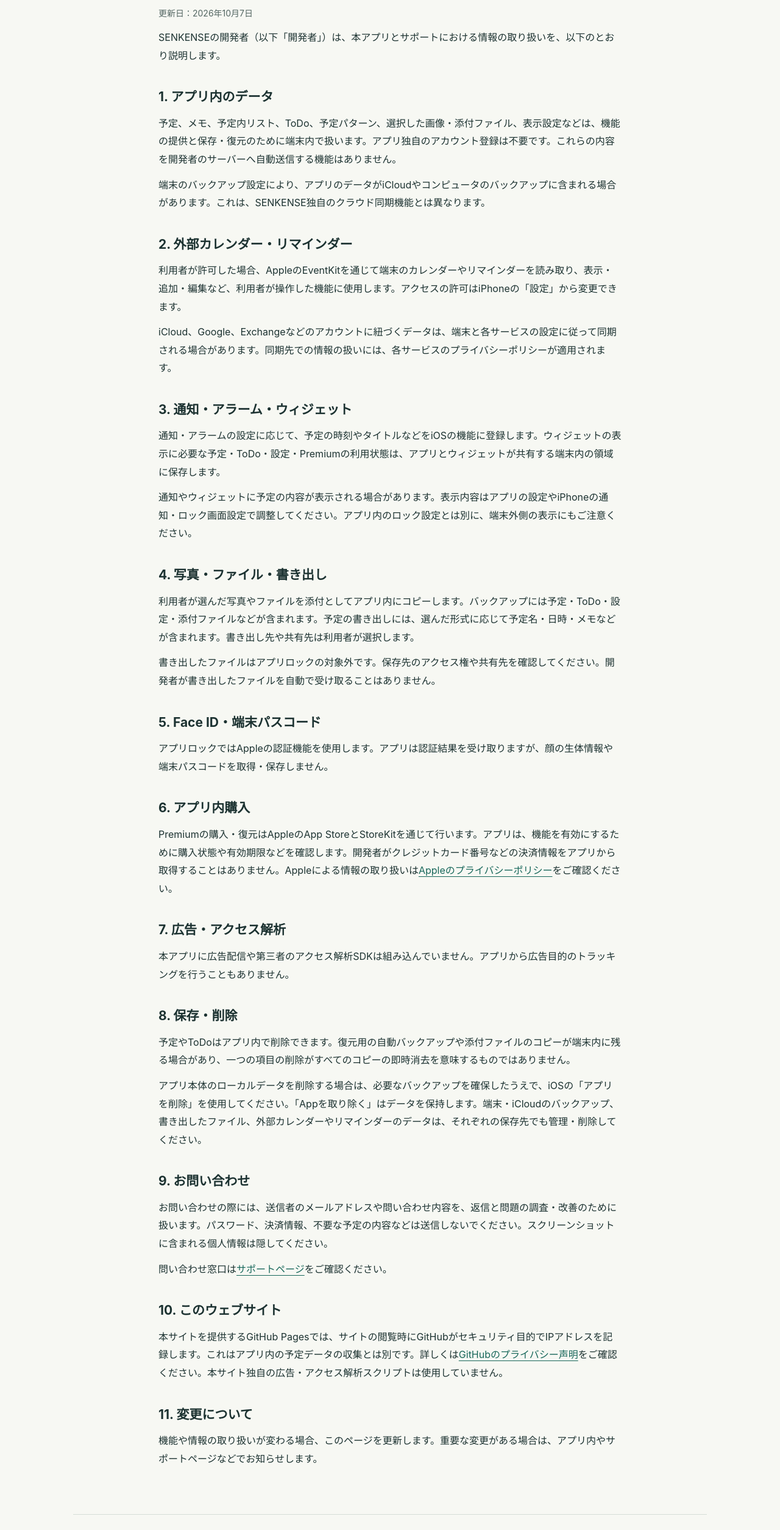
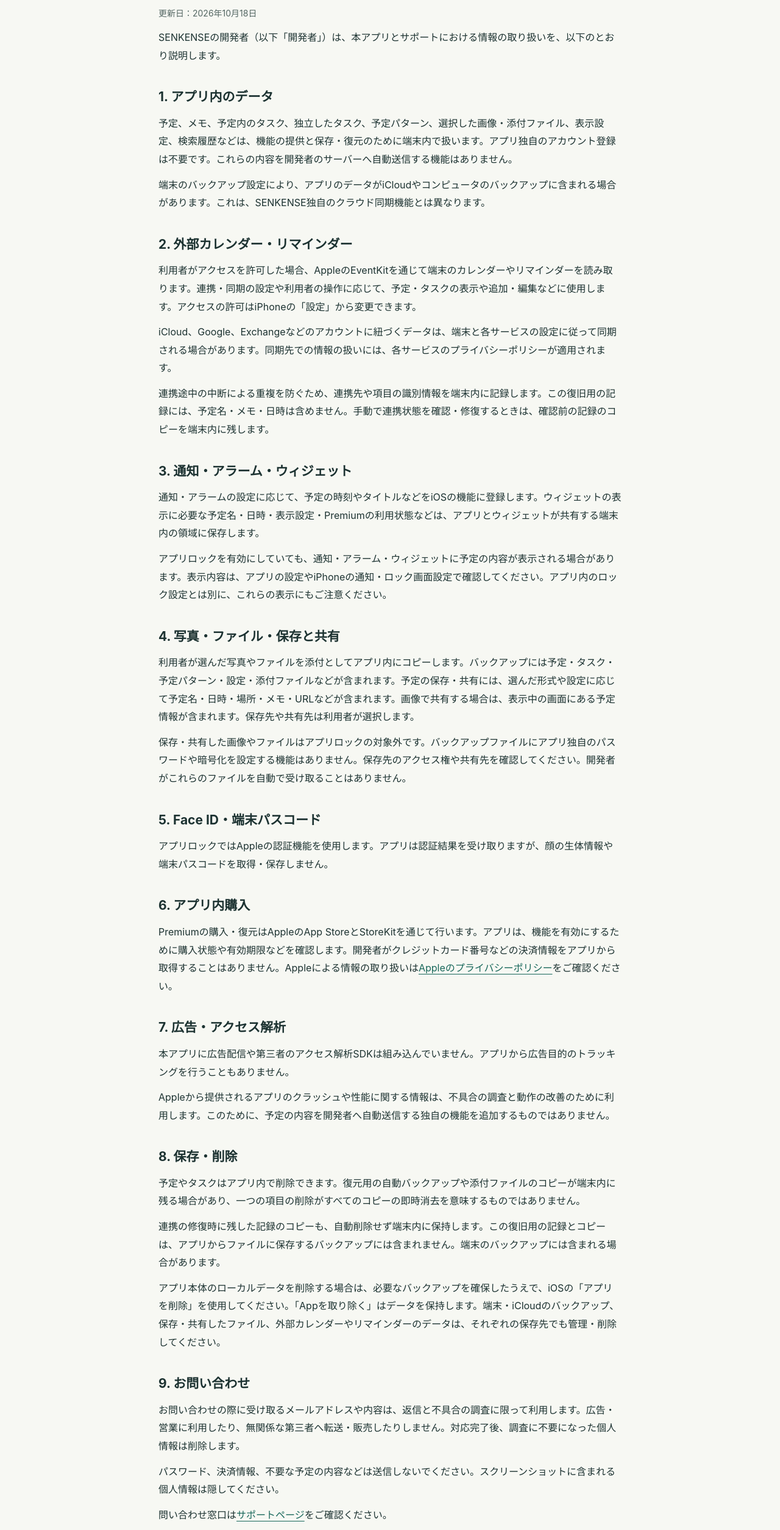
Before and after one commit to ringo-works/senkense, a plain HTML site: page privacy.html in a window 1280 px wide. Shown: the part 250-2759 px from the top of the page at 61% size. Drawn offline with Linux system fonts and the light colour scheme.

Commit message:
Update SENKENSE support and privacy information
Align the three public pages with current task wording, backup steps, alarm regional-time requirements, and approved support/privacy policies. Leave styles and app source unchanged.

```diff
--- a/privacy.html
+++ b/privacy.html
@@ -5,31 +5,35 @@
   <a class="skip" href="#main">本文へ移動</a>
   <header class="site-header"><a class="brand" href="index.html">SENKENSE</a><nav aria-label="メイン"><a href="support.html">サポート</a><a href="privacy.html" aria-current="page">プライバシー</a></nav></header>
   <main id="main" class="document">
-    <p class="eyebrow">SENKENSE</p><h1>プライバシーポリシー</h1><p class="meta">更新日：2026年10月7日</p>
+    <p class="eyebrow">SENKENSE</p><h1>プライバシーポリシー</h1><p class="meta">更新日：2026年10月18日</p>
     <p>SENKENSEの開発者（以下「開発者」）は、本アプリとサポートにおける情報の取り扱いを、以下のとおり説明します。</p>
     <h2>1. アプリ内のデータ</h2>
-    <p>予定、メモ、予定内リスト、ToDo、予定パターン、選択した画像・添付ファイル、表示設定などは、機能の提供と保存・復元のために端末内で扱います。アプリ独自のアカウント登録は不要です。これらの内容を開発者のサーバーへ自動送信する機能はありません。</p>
+    <p>予定、メモ、予定内のタスク、独立したタスク、予定パターン、選択した画像・添付ファイル、表示設定、検索履歴などは、機能の提供と保存・復元のために端末内で扱います。アプリ独自のアカウント登録は不要です。これらの内容を開発者のサーバーへ自動送信する機能はありません。</p>
     <p>端末のバックアップ設定により、アプリのデータがiCloudやコンピュータのバックアップに含まれる場合があります。これは、SENKENSE独自のクラウド同期機能とは異なります。</p>
     <h2>2. 外部カレンダー・リマインダー</h2>
-    <p>利用者が許可した場合、AppleのEventKitを通じて端末のカレンダーやリマインダーを読み取り、表示・追加・編集など、利用者が操作した機能に使用します。アクセスの許可はiPhoneの「設定」から変更できます。</p>
+    <p>利用者がアクセスを許可した場合、AppleのEventKitを通じて端末のカレンダーやリマインダーを読み取ります。連携・同期の設定や利用者の操作に応じて、予定・タスクの表示や追加・編集などに使用します。アクセスの許可はiPhoneの「設定」から変更できます。</p>
     <p>iCloud、Google、Exchangeなどのアカウントに紐づくデータは、端末と各サービスの設定に従って同期される場合があります。同期先での情報の扱いには、各サービスのプライバシーポリシーが適用されます。</p>
+    <p>連携途中の中断による重複を防ぐため、連携先や項目の識別情報を端末内に記録します。この復旧用の記録には、予定名・メモ・日時は含めません。手動で連携状態を確認・修復するときは、確認前の記録のコピーを端末内に残します。</p>
     <h2>3. 通知・アラーム・ウィジェット</h2>
-    <p>通知・アラームの設定に応じて、予定の時刻やタイトルなどをiOSの機能に登録します。ウィジェットの表示に必要な予定・ToDo・設定・Premiumの利用状態は、アプリとウィジェットが共有する端末内の領域に保存します。</p>
-    <p>通知やウィジェットに予定の内容が表示される場合があります。表示内容はアプリの設定やiPhoneの通知・ロック画面設定で調整してください。アプリ内のロック設定とは別に、端末外側の表示にもご注意ください。</p>
-    <h2>4. 写真・ファイル・書き出し</h2>
-    <p>利用者が選んだ写真やファイルを添付としてアプリ内にコピーします。バックアップには予定・ToDo・設定・添付ファイルなどが含まれます。予定の書き出しには、選んだ形式に応じて予定名・日時・メモなどが含まれます。書き出し先や共有先は利用者が選択します。</p>
-    <p>書き出したファイルはアプリロックの対象外です。保存先のアクセス権や共有先を確認してください。開発者が書き出したファイルを自動で受け取ることはありません。</p>
+    <p>通知・アラームの設定に応じて、予定の時刻やタイトルなどをiOSの機能に登録します。ウィジェットの表示に必要な予定名・日時・表示設定・Premiumの利用状態などは、アプリとウィジェットが共有する端末内の領域に保存します。</p>
+    <p>アプリロックを有効にしていても、通知・アラーム・ウィジェットに予定の内容が表示される場合があります。表示内容は、アプリの設定やiPhoneの通知・ロック画面設定で確認してください。アプリ内のロック設定とは別に、これらの表示にもご注意ください。</p>
+    <h2>4. 写真・ファイル・保存と共有</h2>
+    <p>利用者が選んだ写真やファイルを添付としてアプリ内にコピーします。バックアップには予定・タスク・予定パターン・設定・添付ファイルなどが含まれます。予定の保存・共有には、選んだ形式や設定に応じて予定名・日時・場所・メモ・URLなどが含まれます。画像で共有する場合は、表示中の画面にある予定情報が含まれます。保存先や共有先は利用者が選択します。</p>
+    <p>保存・共有した画像やファイルはアプリロックの対象外です。バックアップファイルにアプリ独自のパスワードや暗号化を設定する機能はありません。保存先のアクセス権や共有先を確認してください。開発者がこれらのファイルを自動で受け取ることはありません。</p>
     <h2>5. Face ID・端末パスコード</h2>
     <p>アプリロックではAppleの認証機能を使用します。アプリは認証結果を受け取りますが、顔の生体情報や端末パスコードを取得・保存しません。</p>
     <h2>6. アプリ内購入</h2>
     <p>Premiumの購入・復元はAppleのApp StoreとStoreKitを通じて行います。アプリは、機能を有効にするために購入状態や有効期限などを確認します。開発者がクレジットカード番号などの決済情報をアプリから取得することはありません。Appleによる情報の取り扱いは<a href="https://www.apple.com/legal/privacy/jp/">Appleのプライバシーポリシー</a>をご確認ください。</p>
     <h2>7. 広告・アクセス解析</h2>
     <p>本アプリに広告配信や第三者のアクセス解析SDKは組み込んでいません。アプリから広告目的のトラッキングを行うこともありません。</p>
+    <p>Appleから提供されるアプリのクラッシュや性能に関する情報は、不具合の調査と動作の改善のために利用します。このために、予定の内容を開発者へ自動送信する独自の機能を追加するものではありません。</p>
     <h2>8. 保存・削除</h2>
-    <p>予定やToDoはアプリ内で削除できます。復元用の自動バックアップや添付ファイルのコピーが端末内に残る場合があり、一つの項目の削除がすべてのコピーの即時消去を意味するものではありません。</p>
-    <p>アプリ本体のローカルデータを削除する場合は、必要なバックアップを確保したうえで、iOSの「アプリを削除」を使用してください。「Appを取り除く」はデータを保持します。端末・iCloudのバックアップ、書き出したファイル、外部カレンダーやリマインダーのデータは、それぞれの保存先でも管理・削除してください。</p>
+    <p>予定やタスクはアプリ内で削除できます。復元用の自動バックアップや添付ファイルのコピーが端末内に残る場合があり、一つの項目の削除がすべてのコピーの即時消去を意味するものではありません。</p>
+    <p>連携の修復時に残した記録のコピーも、自動削除せず端末内に保持します。この復旧用の記録とコピーは、アプリからファイルに保存するバックアップには含まれません。端末のバックアップには含まれる場合があります。</p>
+    <p>アプリ本体のローカルデータを削除する場合は、必要なバックアップを確保したうえで、iOSの「アプリを削除」を使用してください。「Appを取り除く」はデータを保持します。端末・iCloudのバックアップ、保存・共有したファイル、外部カレンダーやリマインダーのデータは、それぞれの保存先でも管理・削除してください。</p>
     <h2>9. お問い合わせ</h2>
-    <p>お問い合わせの際には、送信者のメールアドレスや問い合わせ内容を、返信と問題の調査・改善のために扱います。パスワード、決済情報、不要な予定の内容などは送信しないでください。スクリーンショットに含まれる個人情報は隠してください。</p>
+    <p>お問い合わせの際に受け取るメールアドレスや内容は、返信と不具合の調査に限って利用します。広告・営業に利用したり、無関係な第三者へ転送・販売したりしません。対応完了後、調査に不要になった個人情報は削除します。</p>
+    <p>パスワード、決済情報、不要な予定の内容などは送信しないでください。スクリーンショットに含まれる個人情報は隠してください。</p>
     <p>問い合わせ窓口は<a href="support.html#contact">サポートページ</a>をご確認ください。</p>
     <h2>10. このウェブサイト</h2>
     <p>本サイトを提供するGitHub Pagesでは、サイトの閲覧時にGitHubがセキュリティ目的でIPアドレスを記録します。これはアプリ内の予定データの収集とは別です。詳しくは<a href="https://docs.github.com/en/site-policy/privacy-policies/github-general-privacy-statement">GitHubのプライバシー声明</a>をご確認ください。本サイト独自の広告・アクセス解析スクリプトは使用していません。</p>
```
Also changed, not shown: index.html (+4 -4 lines), support.html (+4 -4 lines).
